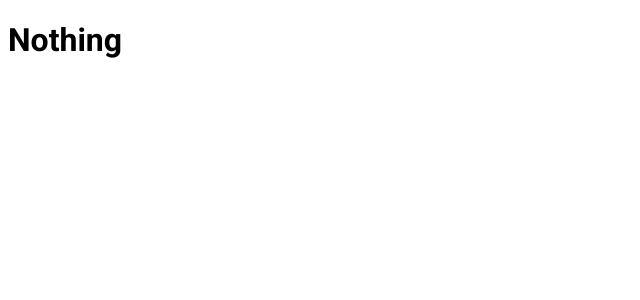
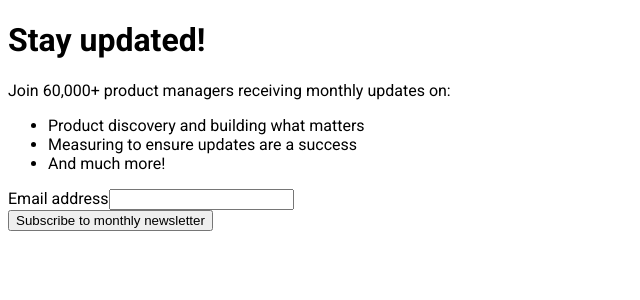
Before and after one commit to yashgo09/FEM-001-newsletter-sign-up, a Next.js app: page / in a window 1280 px wide. Shown: the top 300 px of the page, without its empty margins (0-640 px from the left). Built offline with nearby package versions, Linux system fonts and the light colour scheme.

Commit message:
HTML Added

```diff
--- a/src/app/page.jsx
+++ b/src/app/page.jsx
@@ -1,3 +1,21 @@
 export default function Page() {
-  return <h1>Nothing</h1>;
+  return (
+    <main>
+      <div className="image"></div>
+      <div className="content">
+        <h1>Stay updated!</h1>
+        <p>Join 60,000+ product managers receiving monthly updates on:</p>
+        <ul className="benefits">
+          <li className="benefits__item">Product discovery and building what matters</li>
+          <li className="benefits__item">Measuring to ensure updates are a success</li>
+          <li className="benefits__item">And much more!</li>
+        </ul>
+        <div className="email-input">
+          <label htmlFor="email">Email address</label>
+          <input type="email" name="email" id="email" />
+        </div>
+        <button type="submit">Subscribe to monthly newsletter</button>
+      </div>
+    </main>
+  );
 }
```
